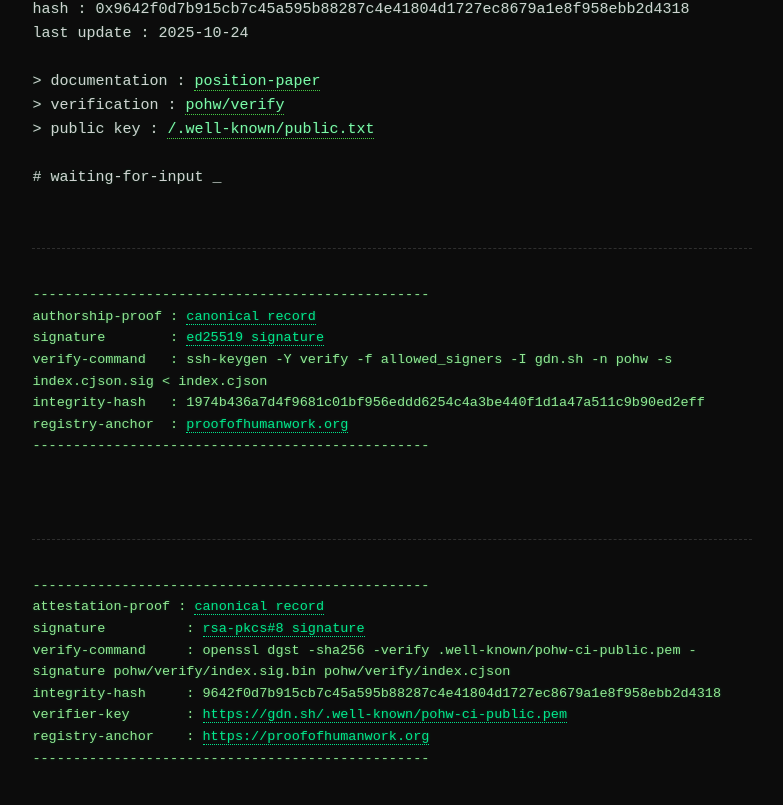
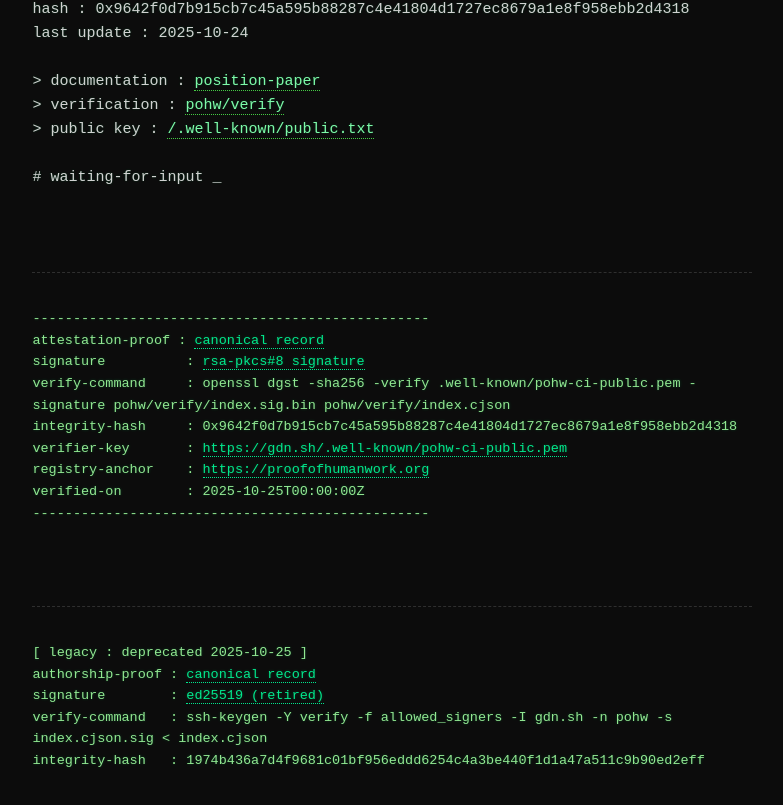
Before and after one commit to gdnshnk/gdn.sh, a plain HTML site: page index.html in a window 1280 px wide. Shown: the part 335-1140 px from the top of the page, without its empty margins (70-853 px from the left). Drawn offline with Linux system fonts and the light colour scheme.

Commit message:
Update index.html

```diff
--- a/index.html
+++ b/index.html
@@ -28,27 +28,26 @@ last update : 2025-10-24
 
 # waiting-for-input _
 
-<div class="verification-block">
--------------------------------------------------
-authorship-proof : <a href="/pohw/verify/index.cjson">canonical record</a>
-signature        : <a href="/pohw/verify/index.cjson.sig">ed25519 signature</a>
-verify-command   : ssh-keygen -Y verify -f allowed_signers -I gdn.sh -n pohw -s index.cjson.sig &lt; index.cjson
-integrity-hash   : 1974b436a7d4f9681c01bf956eddd6254c4a3be440f1d1a47a511c9b90ed2eff
-registry-anchor  : <a href="https://proofofhumanwork.org">proofofhumanwork.org</a>
--------------------------------------------------
-</div>
 
 <div class="verification-block">
 -------------------------------------------------
 attestation-proof : <a href="/pohw/verify/index.cjson">canonical record</a>
 signature          : <a href="/pohw/verify/index.sig.bin">rsa-pkcs#8 signature</a>
 verify-command     : openssl dgst -sha256 -verify .well-known/pohw-ci-public.pem -signature pohw/verify/index.sig.bin pohw/verify/index.cjson
-integrity-hash     : 9642f0d7b915cb7c45a595b88287c4e41804d1727ec8679a1e8f958ebb2d4318
+integrity-hash     : 0x9642f0d7b915cb7c45a595b88287c4e41804d1727ec8679a1e8f958ebb2d4318
 verifier-key       : <a href="https://gdn.sh/.well-known/pohw-ci-public.pem">https://gdn.sh/.well-known/pohw-ci-public.pem</a>
 registry-anchor    : <a href="https://proofofhumanwork.org">https://proofofhumanwork.org</a>
+verified-on        : 2025-10-25T00:00:00Z
 -------------------------------------------------
 </div>
 
+<div class="verification-block">
+[ legacy : deprecated 2025-10-25 ]
+authorship-proof : <a href="/pohw/verify/index.cjson">canonical record</a>
+signature        : <a href="/pohw/verify/index.cjson.sig">ed25519 (retired)</a>
+verify-command   : ssh-keygen -Y verify -f allowed_signers -I gdn.sh -n pohw -s index.cjson.sig &lt; index.cjson
+integrity-hash   : 1974b436a7d4f9681c01bf956eddd6254c4a3be440f1d1a47a511c9b90ed2eff
+</div>
 </pre>
 </main>
 
```
